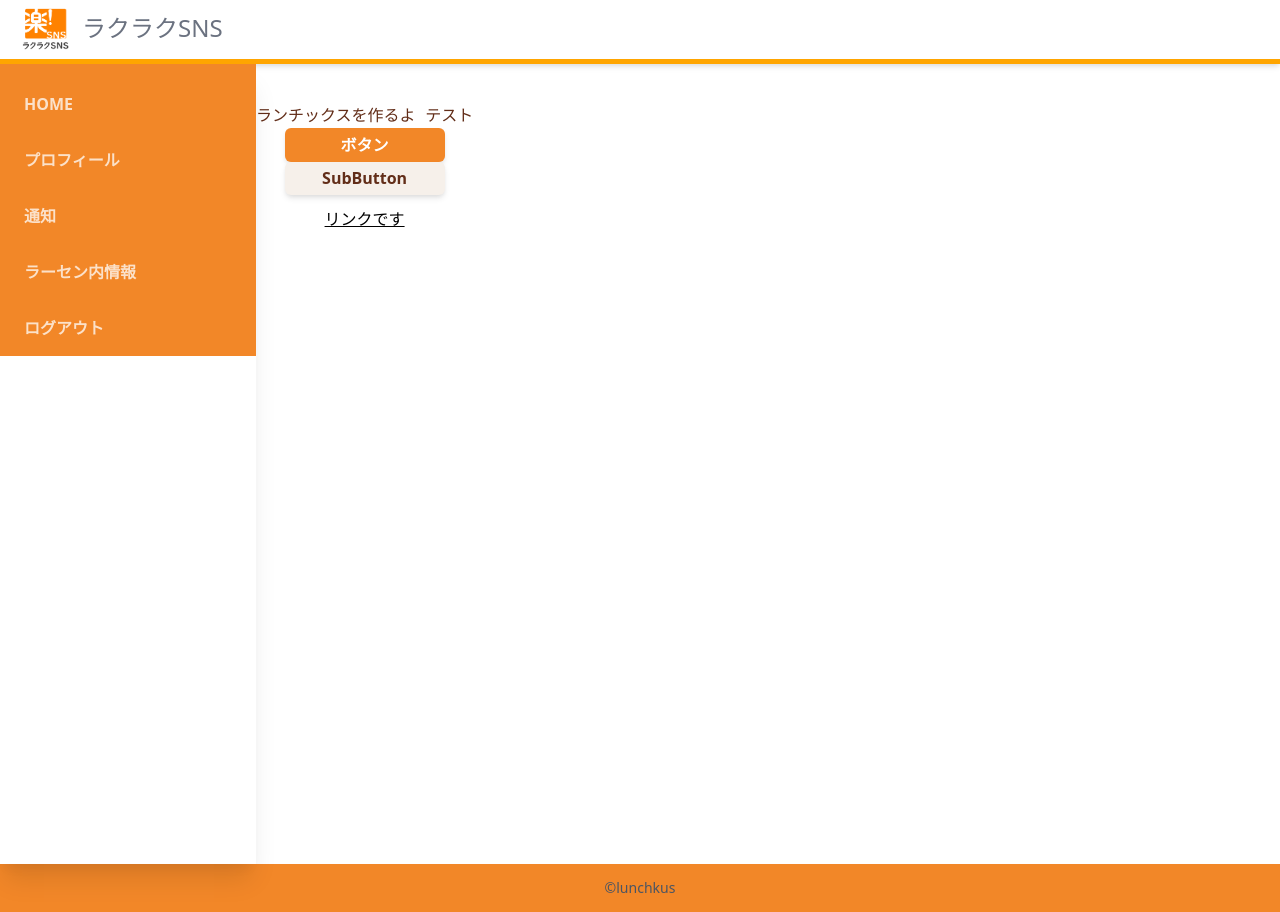
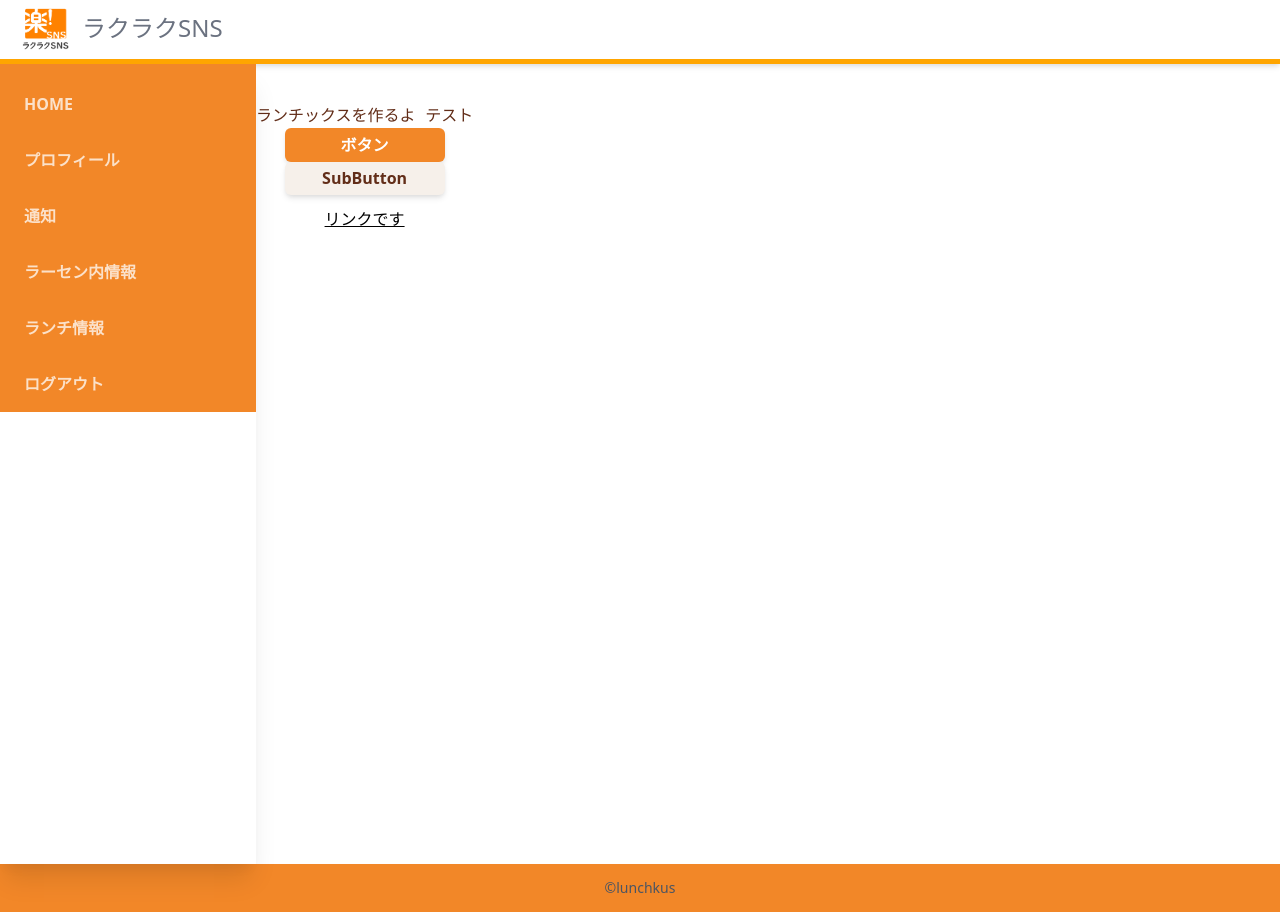
Before and after one commit to suzu1997/rakus-sns-app, a Next.js app: page / in a window 1280 px wide. Built offline with nearby package versions, Linux system fonts and the light colour scheme.

Commit message:
メニューバーにランチ情報へのリンクを追加

```diff
--- a/src/components/MenuBar.tsx
+++ b/src/components/MenuBar.tsx
@@ -26,6 +26,11 @@ export const MenuBar: FC = memo(() => {
               ラーセン内情報
             </a>
           </Link>
+          <Link href="/lunch/review">
+            <a className="flex items-center opacity-75 hover:opacity-100 py-4 pl-6 nav-item">
+              ランチ情報
+            </a>
+          </Link>
           <Link href="/aaa/test">
             <a className="flex items-center opacity-75 hover:opacity-100 py-4 pl-6 nav-item">
               ログアウト
```
